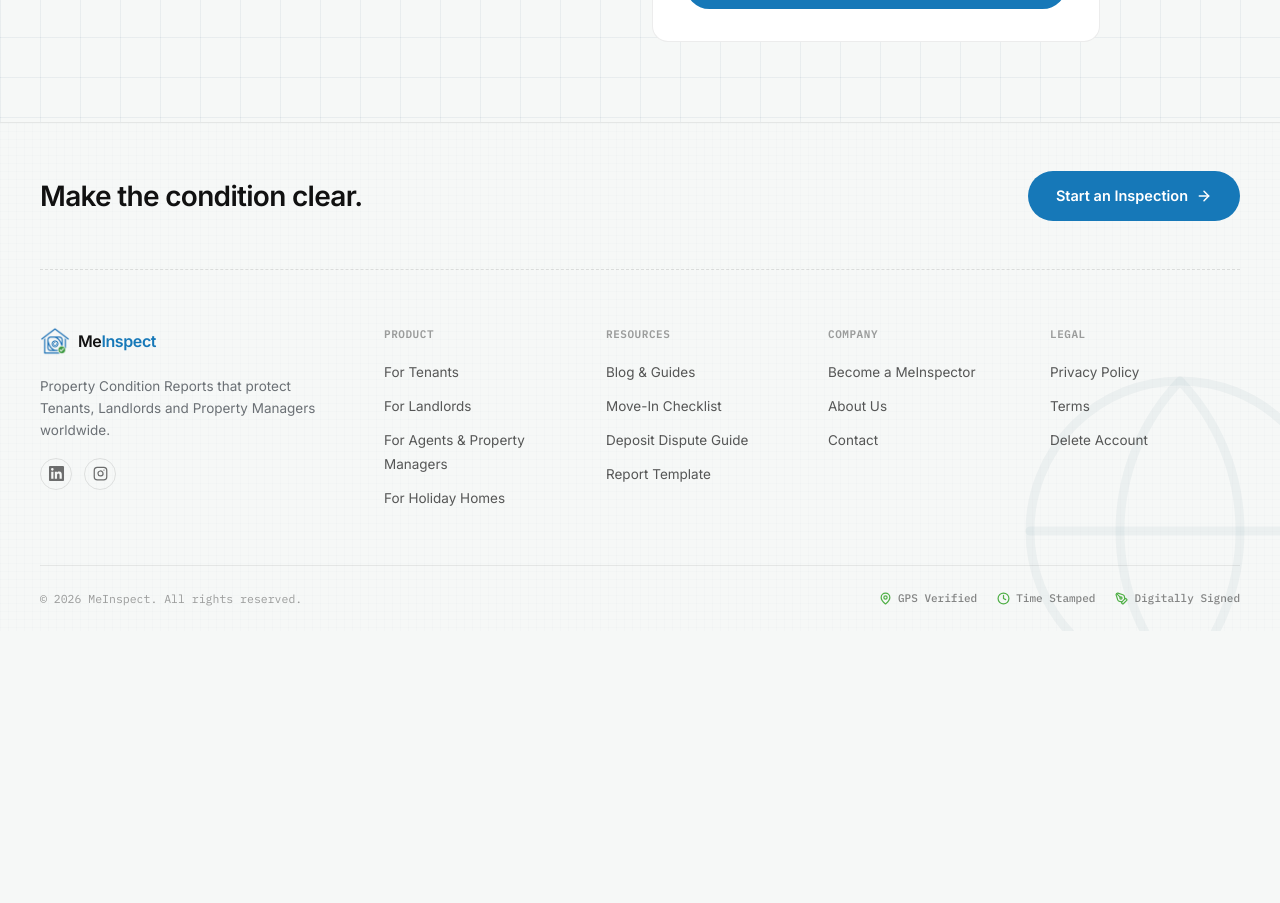
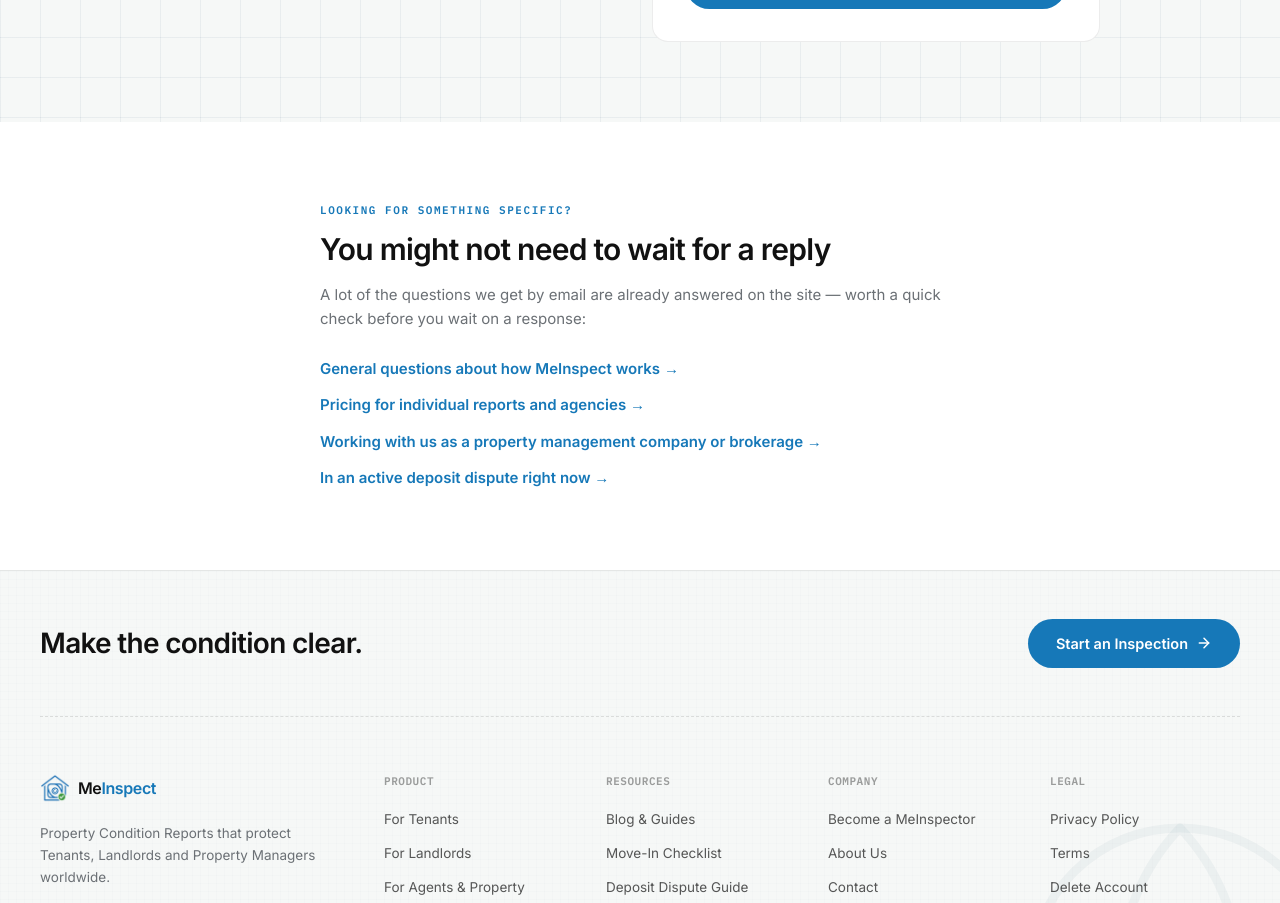
Before and after one commit to meinspectae/NewWebsite, a Next.js app: page /contact in a window 1280 px wide. Shown: the part 780-1683 px from the top of the page. Before the commit the page ends 1411 px from the top, so only its background shows below. Built offline with nearby package versions, Linux system fonts and the light colour scheme.

Commit message:
semrush fix

```diff
--- a/app/contact/page.tsx
+++ b/app/contact/page.tsx
@@ -37,6 +37,46 @@
             <ContactForm />
           </div>
         </section>
+
+        <section className="w-full bg-white py-14 lg:py-20">
+          <div className="mx-auto max-w-[720px] px-6 lg:px-10">
+            <span className="block font-mono text-[11px] font-bold uppercase tracking-[0.14em] text-primary-blue">
+              Looking for Something Specific?
+            </span>
+            <h2 className="mt-3 text-[26px] font-semibold leading-[1.2] tracking-tight text-dark sm:text-[30px]">
+              You might not need to wait for a reply
+            </h2>
+            <p className="mt-4 text-[15px] leading-relaxed text-grey">
+              A lot of the questions we get by email are already answered on the site — worth a quick check before
+              you wait on a response:
+            </p>
+            <ul className="mt-6 flex flex-col gap-3">
+              <li>
+                <a href="/faq" className="text-[15px] font-semibold text-primary-blue hover:text-deep-blue">
+                  General questions about how MeInspect works →
+                </a>
+              </li>
+              <li>
+                <a href="/pricing" className="text-[15px] font-semibold text-primary-blue hover:text-deep-blue">
+                  Pricing for individual reports and agencies →
+                </a>
+              </li>
+              <li>
+                <a href="/for-agents" className="text-[15px] font-semibold text-primary-blue hover:text-deep-blue">
+                  Working with us as a property management company or brokerage →
+                </a>
+              </li>
+              <li>
+                <a
+                  href="/resources/deposit-dispute-guide"
+                  className="text-[15px] font-semibold text-primary-blue hover:text-deep-blue"
+                >
+                  In an active deposit dispute right now →
+                </a>
+              </li>
+            </ul>
+          </div>
+        </section>
       </main>
       <Footer />
     </>
--- a/app/for-agents/page.tsx
+++ b/app/for-agents/page.tsx
@@ -10,7 +10,7 @@
 import { AGENTS_HERO, AGENTS_WHY, AGENTS_WHY_FEATURES, AGENTS_FAQ, AGENTS_CLOSING } from "@/lib/constants/forAgents";
 
 export const metadata: Metadata = buildPageMetadata({
-  title: "Property Condition Reports for Agents & Property Managers | MeInspect",
+  title: "Property Condition Reports for Agents | MeInspect",
   description:
     "Standardise every handover across your portfolio — the same photo record, the same rating scale, the same three-party sign-off, every time.",
   path: "/for-agents",
--- a/app/for-landlords/page.tsx
+++ b/app/for-landlords/page.tsx
@@ -20,7 +20,7 @@
 } from "@/lib/constants/forLandlords";
 
 export const metadata: Metadata = buildPageMetadata({
-  title: "Landlord Inspection Checklist & Property Condition Reports | MeInspect",
+  title: "Landlord Inspection Checklist & Reports | MeInspect",
   description:
     "A landlord inspection checklist with GPS-tagged photos and three-party sign-off — turn disputes into a settled fact before the tenant even moves in.",
   path: "/for-landlords",
--- a/app/for-tenants/page.tsx
+++ b/app/for-tenants/page.tsx
@@ -20,7 +20,7 @@
 } from "@/lib/constants/forTenants";
 
 export const metadata: Metadata = buildPageMetadata({
-  title: "Property Condition Reports for Tenants — Protect Your Deposit | MeInspect",
+  title: "Property Condition Reports for Tenants | MeInspect",
   description:
     "A tenant move-in checklist with GPS-tagged, timestamped photos — the single best thing you can do to protect your deposit.",
   path: "/for-tenants",
--- a/app/resources/[slug]/page.tsx
+++ b/app/resources/[slug]/page.tsx
@@ -29,13 +29,17 @@
   if (!guide) return {};
 
   const url = `https://meinspect.com/resources/${guide.slug}`;
+  // Use the shorter metaTitle for <title>/social tags when the full headline
+  // runs long — the H1 on the page itself still uses the full guide.title.
+  const displayTitle = guide.metaTitle ?? guide.title;
+  const titleTag = `${displayTitle} | MeInspect`;
 
   return {
-    title: `${guide.title} | MeInspect`,
+    title: titleTag,
     description: guide.cardDescription,
     alternates: { canonical: url },
-    openGraph: { title: guide.title, description: guide.cardDescription, url },
-    twitter: { title: guide.title, description: guide.cardDescription },
+    openGraph: { title: displayTitle, description: guide.cardDescription, url },
+    twitter: { title: displayTitle, description: guide.cardDescription },
   };
 }
 
--- a/app/resources/page.tsx
+++ b/app/resources/page.tsx
@@ -9,9 +9,10 @@
 import { ClosingCta } from "@/components/marketing/ClosingCta";
 import { RESOURCE_GUIDES } from "@/lib/constants/guides";
 import { BLOG_GUIDES } from "@/lib/constants/blogGuides";
+import { LOCATIONS } from "@/lib/constants/locations";
 
 export const metadata: Metadata = buildPageMetadata({
-  title: "Resource Hub — Move-In Checklists, Deposit Guides & Templates | MeInspect",
+  title: "Resource Hub — Checklists, Deposit Guides & Templates | MeInspect",
   description: "Free, practical resources for documenting a rental property properly — checklists, dispute guides, and templates.",
   path: "/resources",
 });
@@ -57,6 +58,20 @@
           </div>
         </Section>
 
+        <Section eyebrow="By Area" title="Local guides." tone="white" wide>
+          <div className="grid grid-cols-1 gap-5 sm:grid-cols-3">
+            {LOCATIONS.filter((location) => location.localPoints.length > 0).map((location) => (
+              <ResourceCard
+                key={location.slug}
+                tag={location.city}
+                title={`Inspections in ${location.area}`}
+                description={location.heroDek}
+                href={`/locations/${location.slug}`}
+              />
+            ))}
+          </div>
+        </Section>
+
         <InfoBand
           eyebrow="Global Coverage"
           title="MeInspect works for any rental property, anywhere."
--- a/app/start/page.tsx
+++ b/app/start/page.tsx
@@ -49,6 +49,49 @@
             <WaitlistForm />
           </div>
         </section>
+
+        <section className="w-full bg-white py-14 lg:py-20">
+          <div className="mx-auto max-w-[720px] px-6 lg:px-10">
+            <span className="block font-mono text-[11px] font-bold uppercase tracking-[0.14em] text-primary-blue">
+              Before You Join
+            </span>
+            <h2 className="mt-3 text-[26px] font-semibold leading-[1.2] tracking-tight text-dark sm:text-[30px]">
+              A few things to know
+            </h2>
+            <div className="mt-8 flex flex-col gap-7">
+              <div>
+                <h3 className="text-[16px] font-semibold text-dark">When does the app launch?</h3>
+                <p className="mt-1.5 text-[15px] leading-relaxed text-grey">
+                  MeInspect is in final testing ahead of its App Store and Play Store release. Joining the waiting
+                  list is the fastest way to know the moment it's available, and early sign-ups get priority access.
+                </p>
+              </div>
+              <div>
+                <h3 className="text-[16px] font-semibold text-dark">Is there a cost to join the waiting list?</h3>
+                <p className="mt-1.5 text-[15px] leading-relaxed text-grey">
+                  No — joining is free. You only pay per inspection report once the app is live, and only if you
+                  decide to use it.
+                </p>
+              </div>
+              <div>
+                <h3 className="text-[16px] font-semibold text-dark">
+                  I need to document a property now — can I still get help?
+                </h3>
+                <p className="mt-1.5 text-[15px] leading-relaxed text-grey">
+                  Yes. While the app finishes testing, our free{" "}
+                  <a href="/resources/report-template" className="font-semibold text-primary-blue hover:text-deep-blue">
+                    property condition report template
+                  </a>{" "}
+                  and{" "}
+                  <a href="/resources/move-in-checklist" className="font-semibold text-primary-blue hover:text-deep-blue">
+                    move-in checklist guide
+                  </a>{" "}
+                  cover exactly what to document in the meantime.
+                </p>
+              </div>
+            </div>
+          </div>
+        </section>
       </main>
       <Footer />
     </>
--- a/lib/constants/locations.ts
+++ b/lib/constants/locations.ts
@@ -59,8 +59,15 @@
       "From Burj Khalifa-adjacent towers to Old Town villas, document the property's condition before keys change hands.",
     localPoints: [
       "Downtown buildings vary widely in age — older Old Town units benefit from extra attention to plumbing fixtures and paint condition, which tend to show wear sooner than newer towers.",
+      "Many Downtown towers require security or concierge sign-off for large item moves — factor this into when you schedule your inspection relative to your actual move date.",
     ],
-    faqs: [],
+    faqs: [
+      {
+        question: "Do older Old Town villas need a different inspection approach than the towers?",
+        answer:
+          "Broadly the same room-by-room approach works for both, but Old Town's lower-rise villas tend to have more exterior surfaces (external walls, small gardens, balconies) worth documenting compared to a typical tower apartment.",
+      },
+    ],
   },
   {
     slug: "business-bay",
```
Also changed, not shown: lib/constants/blogGuides.ts (+7 -0 lines), public/robots.txt.
